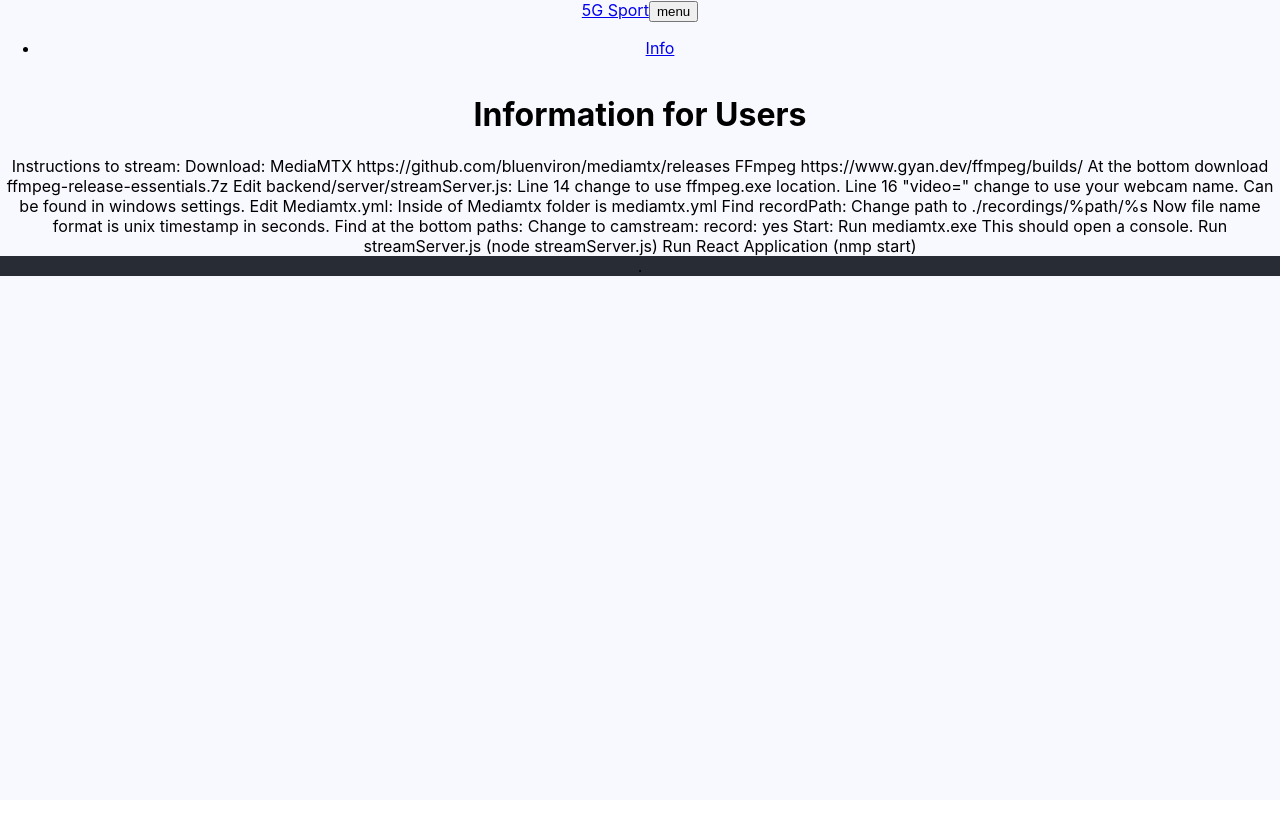
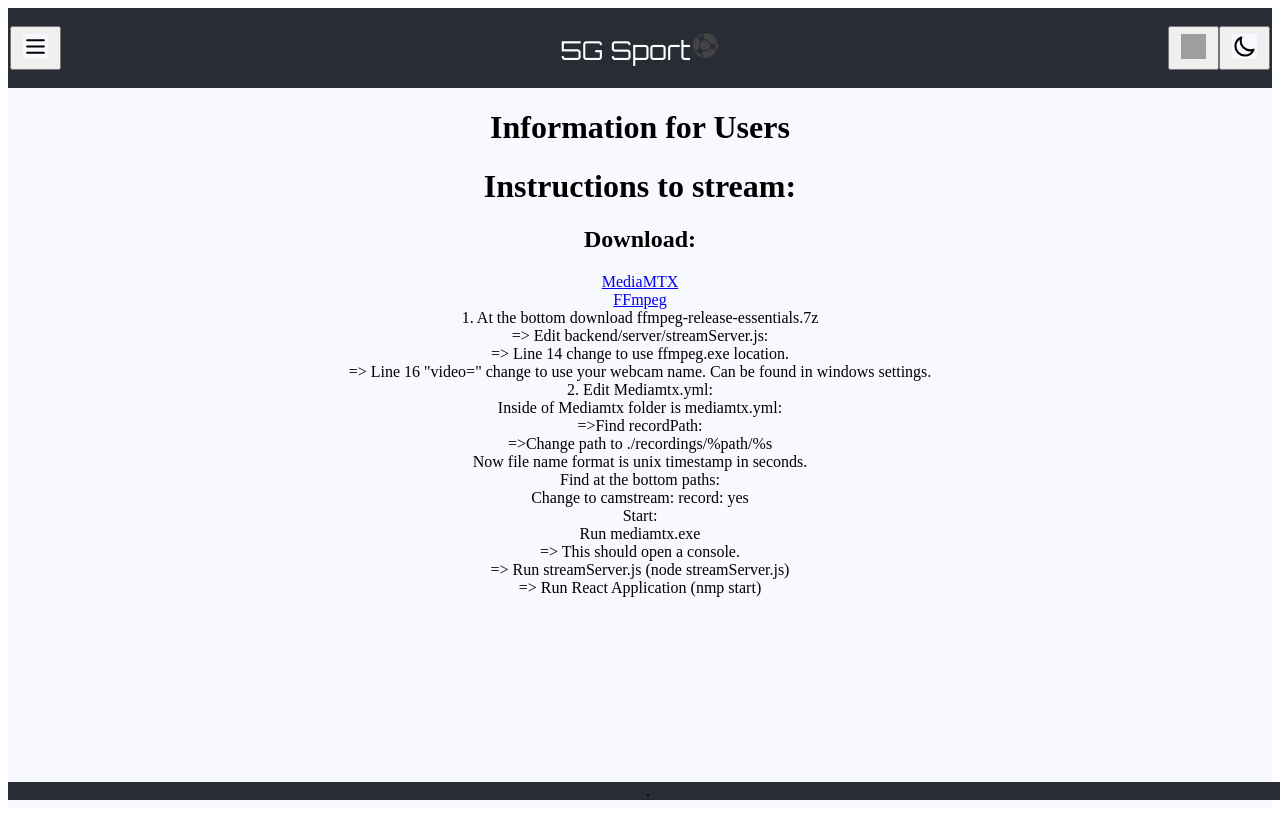
Before and after one commit to Onsbohh/5G-Sport-Application, a React (Create React App) app in the folder frontend/: page /InfoPage in a window 1280 px wide. Built offline with nearby package versions, Linux system fonts and the light colour scheme; no server answers; grey boxes are pictures that could not be loaded.

Commit message:
More css changes, new font for header. Added an info page for stream setup instructions.

```diff
--- a/frontend/src/App.css
+++ b/frontend/src/App.css
@@ -1,3 +1,5 @@
+@import url('https://fonts.googleapis.com/css2?family=Orbitron:wght@400..900&display=swap');
+
 .App {
   min-height: 100vh;
   text-align: center;
@@ -17,7 +19,11 @@
   }
 }
 
-.App-header {
+.nav-header {
+  font-family: 'Orbitron', 'sans-serif';
+  font-optical-sizing: auto;
+  font-weight: 400;
+  font-style: normal;
   background-color: #282c34;
   display: flex;
   flex-direction: column;
@@ -25,10 +31,13 @@
   justify-content: center;
   font-size: calc(10px + 2vmin);
   color: white;
+  text-decoration-color: white;
+  text-decoration: none;
+  height: 80px;
 }
 
 .App-link {
-  color: #61dafb;
+  color: white;
 }
 
 @keyframes App-logo-spin {
@@ -53,7 +62,7 @@ thead {
 }
 
 button:hover {
-    background-color: darkblue;
+    background-color: lightblue;
 }
 
 .toggle-btn {
@@ -67,7 +76,12 @@ button:hover {
 }
 
 .footer {
+  position: fixed;
+  place-items: center;
+  width: 100%;
+  gap: 2rem;
   background-color: #282c34;
+  bottom: 0;
 }
 
 .content {
@@ -93,3 +107,67 @@ button:hover {
   position: relative;
   flex-direction: column;
 }
+
+.hideOnMobile {
+  position: absolute;
+  width: 1px;
+  height: 1px;
+  margin: -1px;
+  border: 0;
+  padding: 0;
+  clip: rect(0 0 0 0);
+  overflow: hidden;
+}
+
+.navLink {
+  color: white;
+}
+
+.h1 {
+  color: white;
+}
+
+.title {
+  color: white;
+  text-decoration: none;
+}
+.ul, .nav-links {
+  list-style-type: none;
+  padding-inline-start: 5px;
+  display: grid;
+}
+.main-nav ul {
+  list-style-type: none;
+  display: flex;
+  flex-direction: column;
+  align-items: flex-start;
+  margin: 5px;
+  padding: 30px;
+  width: 30px;
+  background-color: #282c34;
+}
+/*
+#nav-links {
+  display: grid;
+  list-style-type: none;
+  position: relative;
+  left: 5px;
+  justify-content: center;
+  align-items: center;
+  text-align: center;
+  background-color: #282c34;
+  width: 50px;
+  height: 50px;
+}
+
+ */
+.nav-link, .nav-link:active, nav-link:visited {
+  background-color: #282c34;
+  color: white;
+  left: 5px;
+  margin-left: 0;
+  margin-top: 10px;
+  text-align: center;
+  line-height: 1.5;
+  text-decoration: none;
+}
--- a/frontend/src/components/InfoPage.js
+++ b/frontend/src/components/InfoPage.js
@@ -5,35 +5,49 @@ const InfoPage = () => {
     let location = useLocation();
     const { state } = location;
     return (
-        <div>
+        <div className="Infopage-content">
             <h1>Information for Users</h1>
-            <a>
-                Instructions to stream:
+                <h1>Instructions to stream:</h1>
 
-                Download:
+                <h2>Download:</h2>
 
-                MediaMTX https://github.com/bluenviron/mediamtx/releases
-                FFmpeg https://www.gyan.dev/ffmpeg/builds/
-                At the bottom download ffmpeg-release-essentials.7z
-                Edit backend/server/streamServer.js:
-
-                Line 14 change to use ffmpeg.exe location.
-                Line 16 "video=" change to use your webcam name. Can be found in windows settings.
-                Edit Mediamtx.yml:
-
-                Inside of Mediamtx folder is mediamtx.yml
-                Find recordPath:
-                Change path to ./recordings/%path/%s
+            <p>
+                <a href="https://github.com/bluenviron/mediamtx/releases" target="_blank">MediaMTX</a>
+                <br/>
+                <a href="https://www.gyan.dev/ffmpeg/builds/" target="_blank">FFmpeg</a>
+                <br/>
+                1. At the bottom download ffmpeg-release-essentials.7z
+                <br/>
+                => Edit backend/server/streamServer.js:
+                <br/>
+                => Line 14 change to use ffmpeg.exe location.
+                <br/>
+                => Line 16 "video=" change to use your webcam name. Can be found in windows settings.
+                <br/>
+                2. Edit Mediamtx.yml:
+                <br/>
+                Inside of Mediamtx folder is mediamtx.yml:
+                <br/>
+                    =>Find recordPath:
+                <br/>
+                        =>Change path to ./recordings/%path/%s
+                <br/>
                 Now file name format is unix timestamp in seconds.
+                <br/>
                 Find at the bottom paths:
+                <br/>
                 Change to camstream: record: yes
+                <br/>
                 Start:
-
+                <br/>
                 Run mediamtx.exe
-                This should open a console.
-                Run streamServer.js (node streamServer.js)
-                Run React Application (nmp start)
-            </a>
+                <br/>
+                    => This should open a console.
+                <br/>
+                        => Run streamServer.js (node streamServer.js)
+                <br/>
+                        => Run React Application (nmp start)
+            </p>
         </div>
     )
 }
--- a/frontend/src/components/Navigation.js
+++ b/frontend/src/components/Navigation.js
@@ -1,21 +1,80 @@
 import {NavLink} from "react-router"
 import menu_icon from "../images/menu_icon.svg"
-
+import language_icon from "../images/language_icon.svg"
+import darkmode_icon from "../images/darkmode_icon.svg"
+import logo_icon from "../images/logo_icon.svg"
 const Navigation = () => {
     const toggleMenu = (event) => {
         event.preventDefault()
-        document.getElementById('nav-links')
+        document.getElementById('nav-links').classList.toggle('hideOnMobile')
     }
 
     return (
         <nav className="main-nav">
             <div className="nav-header">
-                <NavLink to="/" className="title">5G Sport</NavLink>
-                <button onClick={toggleMenu}>menu</button>
+                <NavLink to="/" className="title"
+                >5G Sport
+                    <img
+                    src={logo_icon}
+                    alt="Logo icon"
+                    style={{
+                        height:"25px",
+                        width: "25px",
+                        margin: "2px",
+                        color: "ghostwhite"
+                    }}
+                    />
+                </NavLink>
+                <div className="Side-menu">
+                    <button>
+                        <img
+                            src={language_icon}
+                            alt="Language icon"
+                            style={{
+                                height: "25px",
+                                width: "25px",
+                                margin: "5px",
+                                backgroundColor: "ghostwhite"
+                            }}
+                        />
+                    </button>
+                    <button>
+                        <img
+                            src={darkmode_icon}
+                            alt="Darkmode icon"
+                            style={{
+                                height: "25px",
+                                width: "25px",
+                                margin: "5px",
+                                backgroundColor: "ghostwhite"
+                            }}
+                        />
+                    </button>
+                </div>
+                <div className="Left-side-menu">
+                    <button
+                        id="menu-button"
+                        onClick={toggleMenu}
+                    >
+                        <img
+                            src={menu_icon}
+                            alt="menu icon"
+                            style={{
+                                height: "25px",
+                                width: "25px",
+                                backgroundColor: "ghostwhite",
+                                margin: "5px"
+                        }}
+                    />
+                </button>
+                </div>
             </div>
-            <ul className="nav-links">
+            <ul id="nav-links" className="hideOnMobile">
                 <li>
                     <NavLink to="/InfoPage" className="nav-link">Info</NavLink>
+                </li>
+                <li>
+                    <NavLink to="/" className="nav-link">Home</NavLink>
                 </li>
             </ul>
         </nav>
--- a/frontend/src/index.css
+++ /dev/null
@@ -1,13 +0,0 @@
-body {
-  margin: 0;
-  font-family: -apple-system, BlinkMacSystemFont, 'Segoe UI', 'Roboto', 'Oxygen',
-    'Ubuntu', 'Cantarell', 'Fira Sans', 'Droid Sans', 'Helvetica Neue',
-    sans-serif;
-  -webkit-font-smoothing: antialiased;
-  -moz-osx-font-smoothing: grayscale;
-}
-
-code {
-  font-family: source-code-pro, Menlo, Monaco, Consolas, 'Courier New',
-    monospace;
-}
--- a/frontend/src/index.js
+++ b/frontend/src/index.js
@@ -1,6 +1,6 @@
 import React from 'react';
 import ReactDOM from 'react-dom/client';
-import './index.css';
+import './App.css';
 import App from './App';
 import reportWebVitals from './reportWebVitals';
 import {BrowserRouter} from "react-router"
```
Also changed, not shown: frontend/src/images/logo_icon.svg (added).
